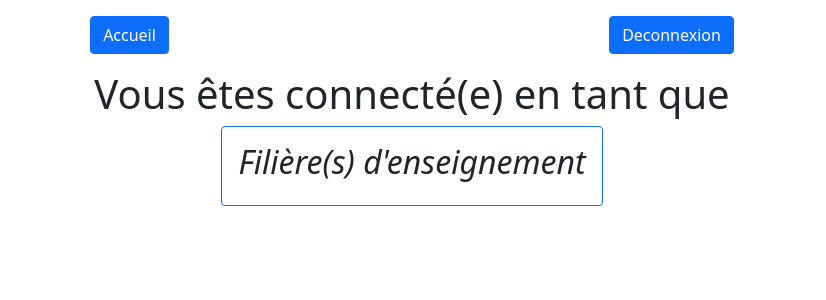
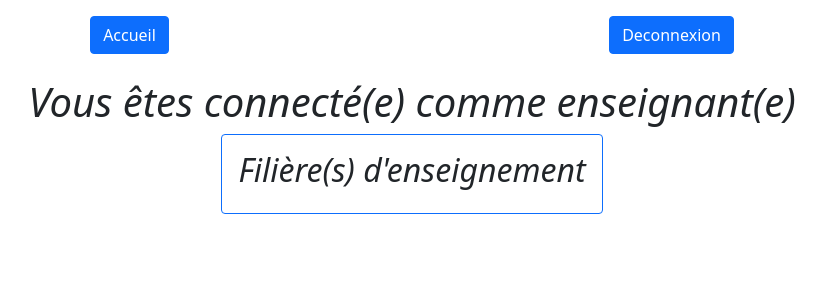
Before and after one commit to Francks15/NoteManager, a PHP site: page /zone_prof.php in a window 1280 px wide. Shown: the top 300 px of the page, without its empty margins (228-1054 px from the left). Run offline with PHP 8.4, Linux system fonts and the light colour scheme; the visitor is signed in with stand-in values (Sample User, id 1); data that the repository does not hold is empty.

Commit message:
changement ancien style

```diff
--- a/user/zone_etudiant.php
+++ b/user/zone_etudiant.php
@@ -29,7 +29,7 @@ $b = $etudiant->matricule;
 <?php require 'header.php' ?>
 
 <?php if (!empty($_SESSION['etudiant'])) : ?>
-    <div class="container">
+    <div class="container mb-4">
         <div class="m-3">
             <form action="zone_etudiant.php" method="post">
                 <div class=" d-flex justify-content-around">
@@ -41,7 +41,7 @@ $b = $etudiant->matricule;
         <div class="text-center">
             <h1 class="fst-italic">Vous êtes connecté(e) comme étudiant(e)</h1>
             <h2 class=" fst-italic fw-normal"><?php echo strtoupper($a) ?></h2>
-            <h2 class=" fst-italic fw-normal">MATRICULE: <?php echo $b ?></h2>
+            <h2 class=" fst-italic fw-normal fw-bold text-decoration-underline ">MATRICULE: <?php echo $b ?></h2>
         </div>
         <div class="border border-primary rounded">
             <table class=" table text-center">
--- a/user/zone_prof.php
+++ b/user/zone_prof.php
@@ -19,7 +19,7 @@ $a = $prof->nom;
 
 <?php require 'header.php' ?>
 
-<div class="container">
+<div class="container mb-4 ">
     <div class="m-3">
         <form action="zone_prof.php" method="post">
             <div class=" d-flex justify-content-around">
@@ -31,9 +31,10 @@ $a = $prof->nom;
 </div>
 
 <?php if (!empty($_SESSION['prof']) && empty($_GET['filiere'])) : ?>
-    <div class="container">
+    <div class="container mb-4 ">
         <div class=" text-center">
-            <h1>Vous êtes connecté(e) en tant que <?php echo $a ?></h1>
+            <h1 class=" fst-italic">Vous êtes connecté(e) comme enseignant(e)</h1>
+            <h2 class=" fw-normal" ><?php echo $a ?></h2>
             <div class=" d-flex justify-content-center">
                 <div class=" border border-primary rounded p-3">
                     <h2 class=" fst-italic">Filière(s) d'enseignement</h2>
@@ -70,9 +71,11 @@ $a = $prof->nom;
     }
     if ($trouve) :
     ?>
-        <div class="container">
+        <div class="container mb-4 ">
             <div class=" text-center">
-                <h1>Vous êtes connecté(e) en tant que <?php echo $a ?></h1>
+                <h1 class=" fst-italic">Vous êtes connecté(e) comme enseignant(e)</h1>
+                <h2 class=" fw-normal" ><?php echo $a ?></h2>
+                <a href="zone_prof.php" class="btn btn-danger text-light mb-3 " >&larr;Retour</a>
                 <div class=" border rounded border-primary">
                     <h2 class=" fst-italic">Filiere: <?php echo $filiere ?></h2>
                     <h2 class=" text-decoration-underline ">Unité d'enseignement</h2>
@@ -128,9 +131,11 @@ $a = $prof->nom;
     }
     if ($trouve) :
     ?>
-        <div class="container">
+        <div class="container mb-4 ">
             <div class=" text-center">
-                <h1>Vous êtes connecté(e) en tant que <?php echo $a ?></h1>
+                <h1 class=" fst-italic">Vous êtes connecté(e) comme enseignant(e)</h1>
+                <h2 class=" fw-normal" ><?php echo $a ?></h2>
+                <a href=<?php echo "zone_prof.php?filiere=".$filiere ?> class="btn btn-danger text-light mb-3 " >&larr;Retour</a>
                 <div class=" border rounded border-primary">
                     <h2 class=" fst-italic">Filiere: <?php echo $filiere ?></h2>
                     <h2 class=" text-decoration-underline">Module : <?php echo $code_mod ?></h2>
```
Also changed, not shown: user/datamanager.sql (+15 -11 lines).
